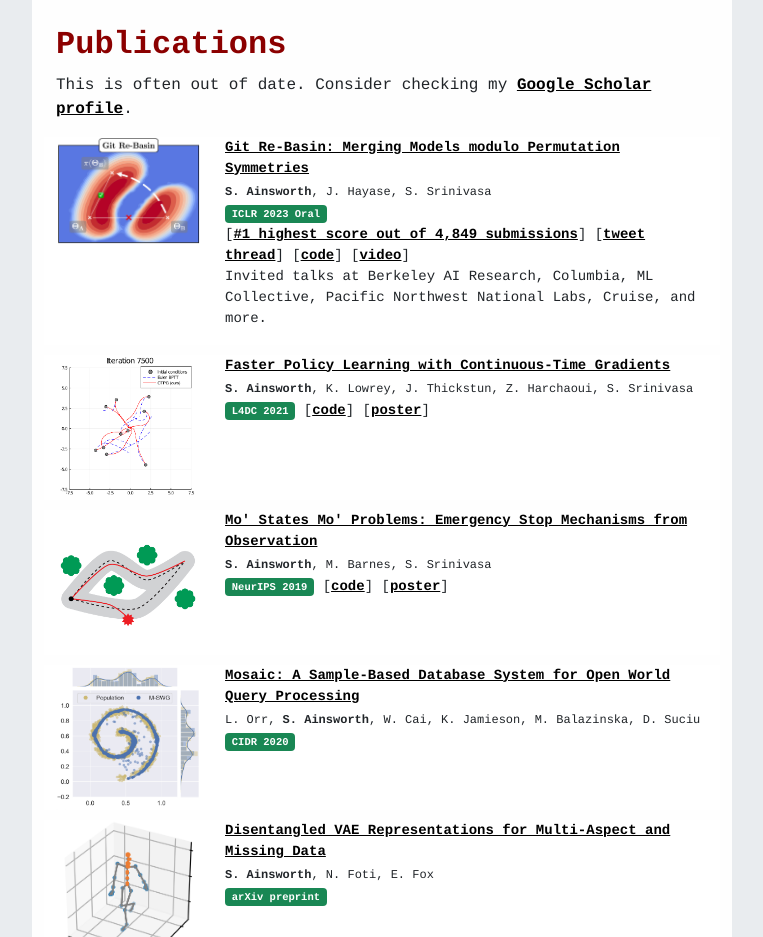
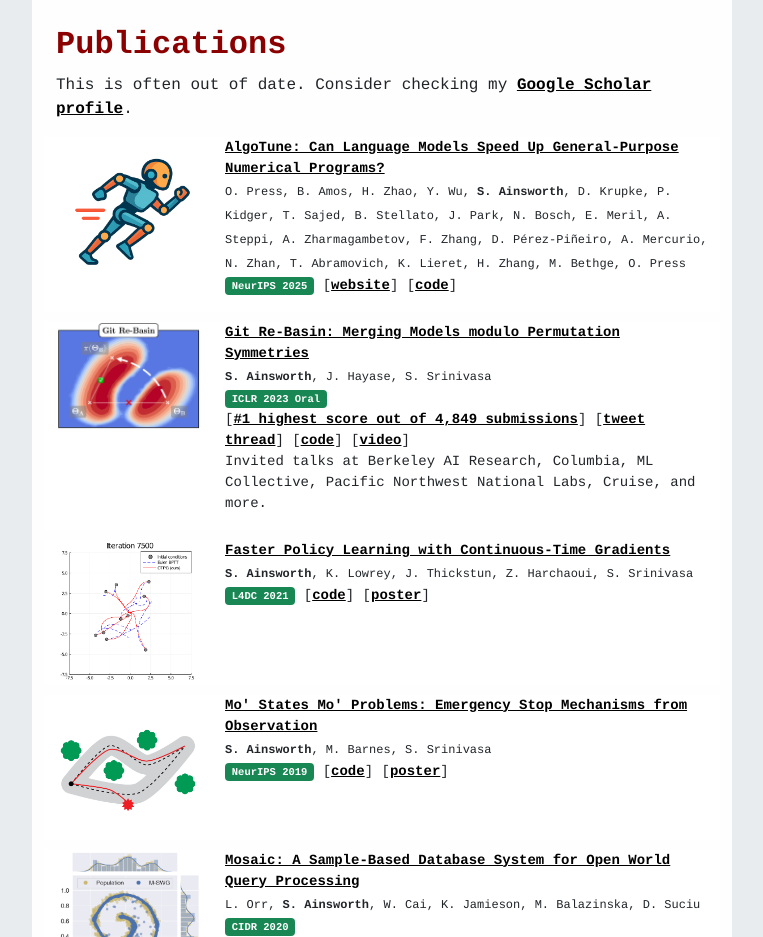
Before and after one commit to samuela/personal-website, a Next.js app: page / in a window 1280 px wide. Shown: the part 1202-2139 px from the top of the page, without its empty margins (258-1021 px from the left). Built offline with nearby package versions, Linux system fonts and the light colour scheme.

Commit message:
add algotune paper

```diff
--- a/pages/index.tsx
+++ b/pages/index.tsx
@@ -113,6 +113,32 @@ function HomePage() {
               .
             </p>
             <Container style={{ paddingLeft: 0, paddingRight: 0 }}>
+              <Row style={{ marginBottom: "10px" }}>
+                <Col xs={3} style={{ backgroundColor: "white" }}>
+                  <img src="algotune.png" style={{ width: "100%" }} alt="" />
+                </Col>
+                <Col xs={9} style={{ backgroundColor: "white" }}>
+                  <p style={{ fontSize: "0.875rem", marginBottom: 0 }}>
+                    <a href="https://arxiv.org/abs/2507.15887">
+                      AlgoTune: Can Language Models Speed Up General-Purpose
+                      Numerical Programs?
+                    </a>
+                  </p>
+                  <small style={{ fontSize: "0.75rem" }}>
+                    O. Press, B. Amos, H. Zhao, Y. Wu, <b>S. Ainsworth</b>, D.
+                    Krupke, P. Kidger, T. Sajed, B. Stellato, J. Park, N. Bosch,
+                    E. Meril, A. Steppi, A. Zharmagambetov, F. Zhang, D.
+                    Pérez-Piñeiro, A. Mercurio, N. Zhan, T. Abramovich, K.
+                    Lieret, H. Zhang, M. Bethge, O. Press
+                  </small>
+                  <p style={{ fontSize: "0.875rem" }}>
+                    <Badge className="bg-success">NeurIPS 2025</Badge> [
+                    <a href="https://algotune.io">website</a>] [
+                    <a href="https://github.com/oripress/AlgoTune">code</a>]
+                  </p>
+                </Col>
+              </Row>
+
               <Row style={{ marginBottom: "10px" }}>
                 <Col xs={3} style={{ backgroundColor: "white" }}>
                   <img
```
Also changed, not shown: public/algotune.png (added).
